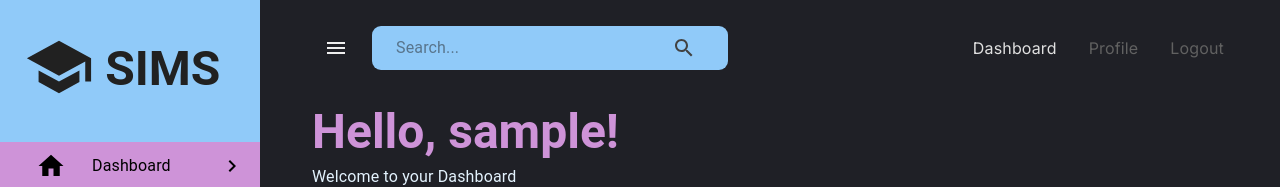
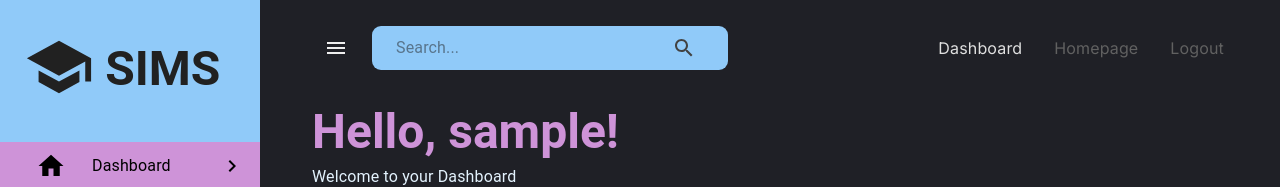
Before and after one commit to harmandsingh/SIMS, a React (Vite) app in the folder client/: page /dashboard in a window 1280 px wide. Shown: the top 187 px of the page. Built offline with nearby package versions, Linux system fonts and the light colour scheme; no server answers; sample sign-in values are in the browser's storage.

Commit message:
homepage on bar

```diff
--- a/client/src/App.tsx
+++ b/client/src/App.tsx
@@ -7,6 +7,7 @@ import Layout from "./scenes/layout";
 import Students from "./scenes/students";
 import Courses from "./scenes/courses";
 import Classes from "./scenes/classes";
+import Homepage from "./scenes/pages/homepage";
 
 export const isAuthenticated = () => {
   if (localStorage.getItem("user")) {
@@ -41,6 +42,7 @@ function App() {
                   element={<Navigate to="/dashboard" replace />}
                 />
                 <Route path="/dashboard" element={<Dashboard />} />
+                <Route path="/homepage" element={<Homepage />} />
                 <Route path="/students" element={<Students />} />
                 <Route path="/classes" element={<Classes />} />
                 <Route path="/courses" element={<Courses />} />
--- a/client/src/components/Navbar.tsx
+++ b/client/src/components/Navbar.tsx
@@ -70,15 +70,15 @@ const Navbar = ({ isSidebarOpen, setIsSidebarOpen }: NavbarProps) => {
           </Box>
           <Box sx={{ "&:hover": { color: theme.palette.primary[100] } }}>
             <Link
-              to="/profile"
-              onClick={() => setSelected("profile")}
+              to="/homepage"
+              onClick={() => setSelected("homepage")}
               style={{
                 color:
-                  selected === "profile" ? "inherit" : theme.palette.grey[700],
+                  selected === "homepage" ? "inherit" : theme.palette.grey[700],
                 textDecoration: "inherit",
               }}
             >
-              Profile
+              Homepage
             </Link>
           </Box>
           <Box sx={{ "&:hover": { color: theme.palette.primary[100] } }}>
```
